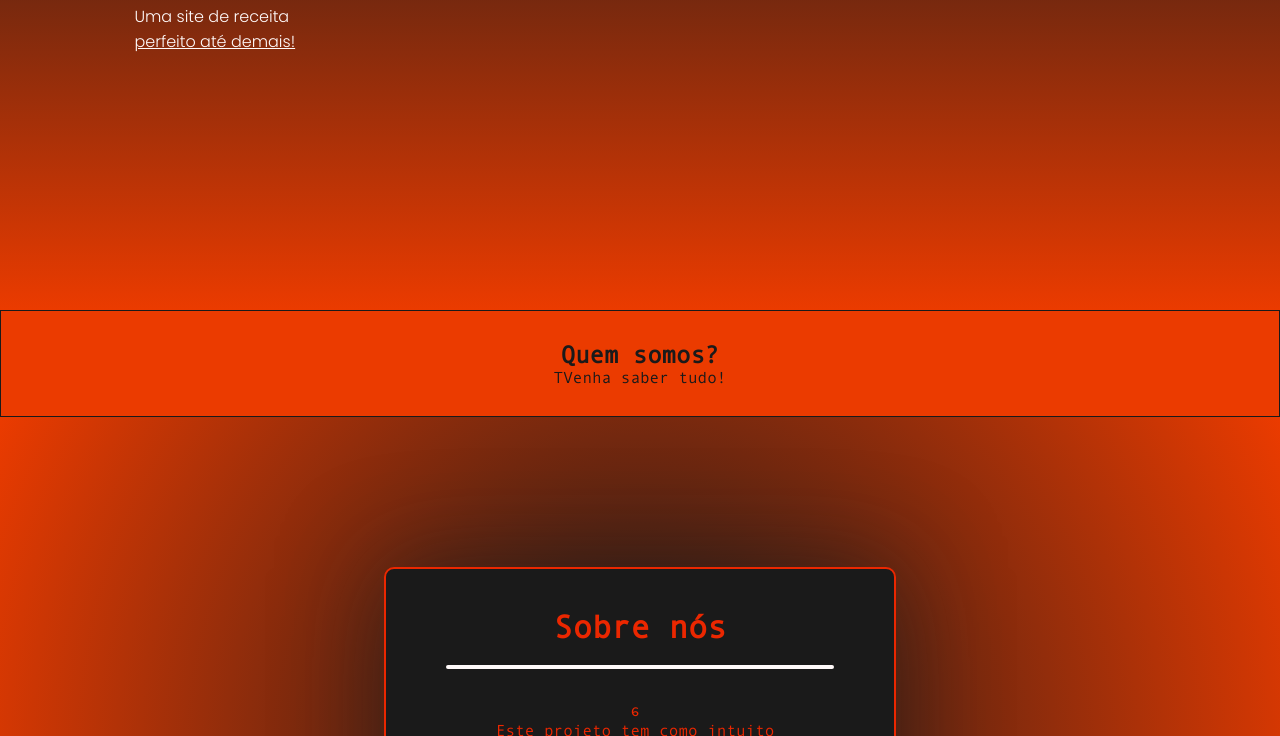
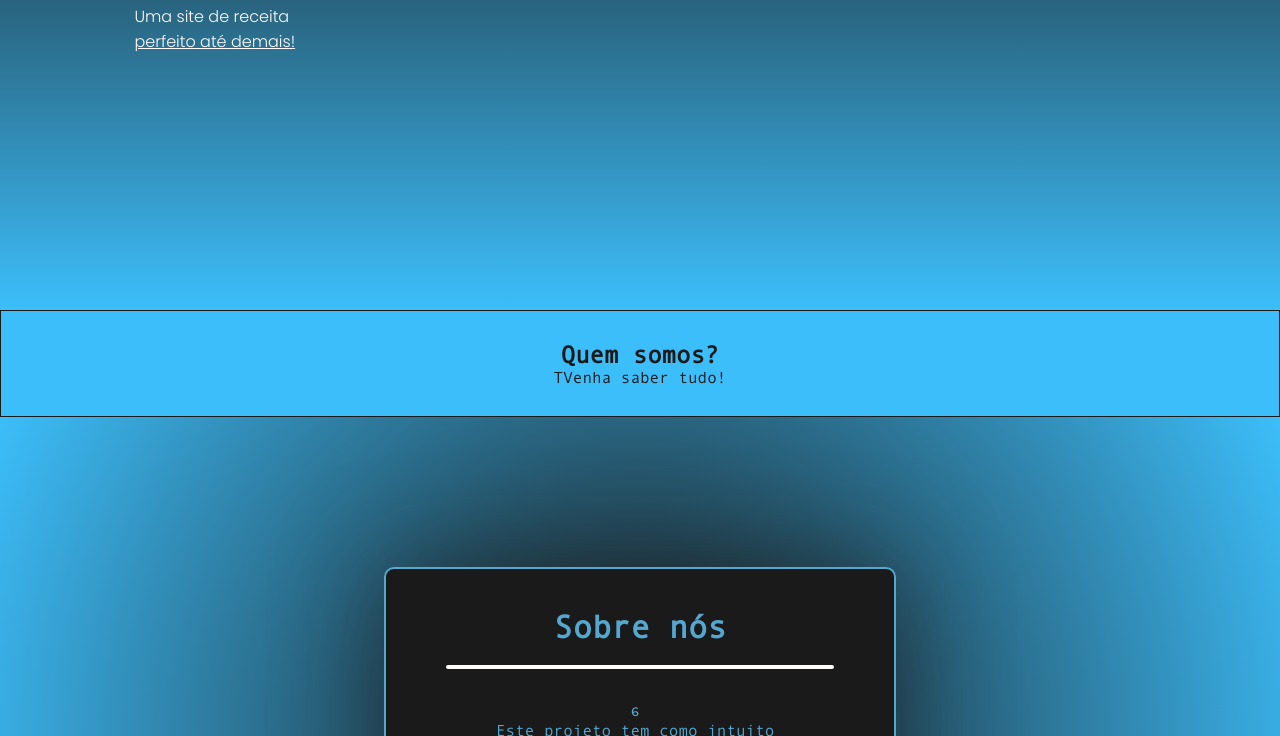
Before and after one commit to augustorodriguesfeitosa/projeto_receitas_htmlecss, a plain HTML site: page index.html in a window 1280 px wide. Shown: the part 392-1128 px from the top of the page. Drawn offline with Linux system fonts and the light colour scheme; files whose address does not match are found by name.

Commit message:
Projeto Completo

```diff
--- a/style.css
+++ b/style.css
@@ -47,10 +47,10 @@
 
 :root{
     --preto: #1a1a1a;
-    --principal: #EB2700;
-    --secundaria: #EB3B00;
-    --contraste: #DE813C;
-    --outro: #E6B438;
+    --principal: #54a8cf;
+    --secundaria: #3cbefa;
+    --contraste: #5f8fa5;
+    --outro: #5b707a;
     --monospace: "Monospace", monospace;
     --font: "Regular", "Medium", sans-serif;
 
```
